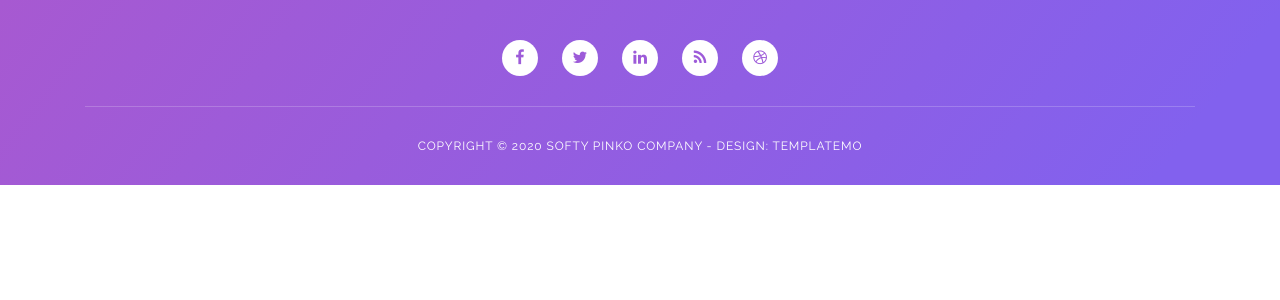
After one commit to yac72mh/first-django, a Django app: template templates/root/base.html in a window 1280 px wide. The commit adds this page. Shown: the top 300 px of the page. Run offline with Django 4.2, Linux system fonts and the light colour scheme; the template is opened without the code that fills it, so the values that code supplies are empty; some libraries are stand-ins or nearby versions.

Commit message:
heder &foter

```diff
--- /dev/null
+++ b/templates/root/base.html
@@ -0,0 +1,71 @@
+{% load static %}
+<!DOCTYPE html>
+<html lang="en">
+
+  <head>
+
+    <meta charset="utf-8">
+    <meta name="viewport" content="width=device-width, initial-scale=1, shrink-to-fit=no">
+    <meta name="description" content="">
+    <meta name="author" content="">
+    <link href="https://fonts.googleapis.com/css?family=Raleway:100,300,400,500,700,900" rel="stylesheet">
+
+    <title>Softy Pinko - Bootstrap 4.0 Theme</title>
+<!--
+SOFTY PINKO
+https://templatemo.com/tm-535-softy-pinko
+-->
+
+    <!-- Additional CSS Files -->
+    <link rel="stylesheet" type="text/css" href="{% static 'assets//css/bootstrap.min.css' %}">
+
+    <link rel="stylesheet" type="text/css" href="{% static 'assets//css/font-awesome.css' %}">
+
+    <link rel="stylesheet" href="{% static 'assets//css/templatemo-softy-pinko.css' %}">
+
+    </head>
+
+    {% block 'content' %}
+    {% endblock 'content' %}
+
+
+    <!-- ***** Footer Start ***** -->
+    <footer>
+        <div class="container">
+            <div class="row">
+                <div class="col-lg-12 col-md-12 col-sm-12">
+                    <ul class="social">
+                        <li><a href="#"><i class="fa fa-facebook"></i></a></li>
+                        <li><a href="#"><i class="fa fa-twitter"></i></a></li>
+                        <li><a href="#"><i class="fa fa-linkedin"></i></a></li>
+                        <li><a href="#"><i class="fa fa-rss"></i></a></li>
+                        <li><a href="#"><i class="fa fa-dribbble"></i></a></li>
+                    </ul>
+                </div>
+            </div>
+            <div class="row">
+                <div class="col-lg-12">
+                    <p class="copyright">Copyright &copy; 2020 Softy Pinko Company - Design: TemplateMo</p>
+                </div>
+            </div>
+        </div>
+    </footer>
+
+    <!-- jQuery -->
+    <script src="{% static 'assets//js/jquery-2.1.0.min.js' %}"></script>
+
+    <!-- Bootstrap -->
+    <script src="{% static 'assets//js/popper.js' %}"></script>
+    <script src="{% static 'assets//js/bootstrap.min.js' %}"></script>
+
+    <!-- Plugins -->
+    <script src="{% static 'assets//js/scrollreveal.min.js' %}"></script>
+    <script src="{% static 'assets//js/waypoints.min.js' %}"></script>
+    <script src="{% static 'assets//js/jquery.counterup.min.js' %}"></script>
+    <script src="{% static 'assets//js/imgfix.min.js' %}"></script>
+
+    <!-- Global Init -->
+    <script src="{% static 'assets//js/custom.js' %}"></script>
+
+  </body>
+</html>
```
Also changed, not shown: templates/root/abaut.html (deleted, +0 -12 lines), templates/root/contact.html (deleted, +0 -12 lines), templates/root/index.html (+3 -42 lines).
